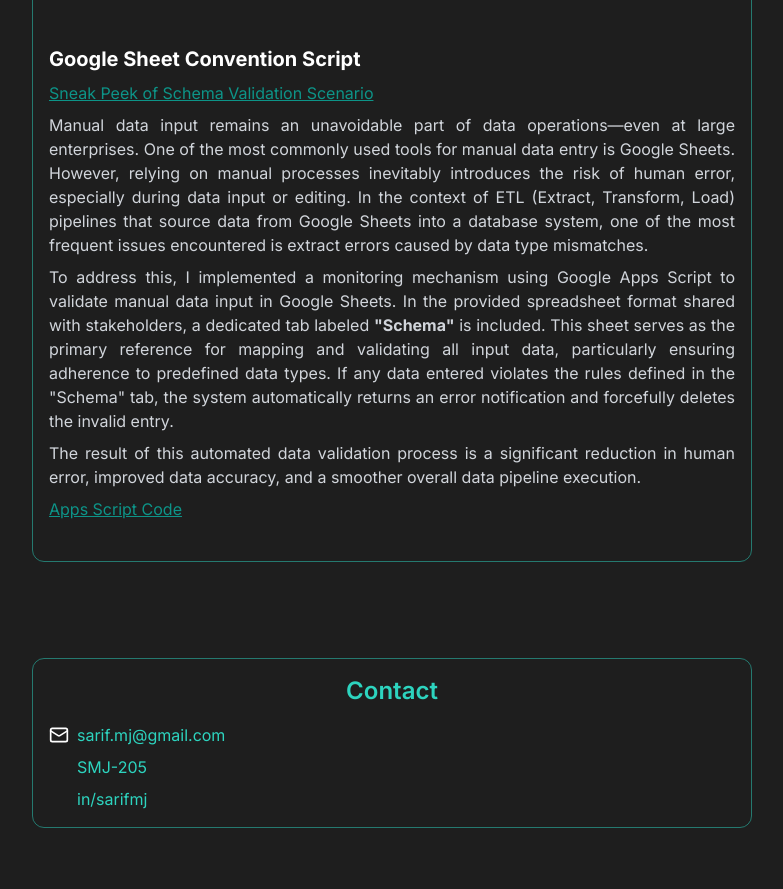
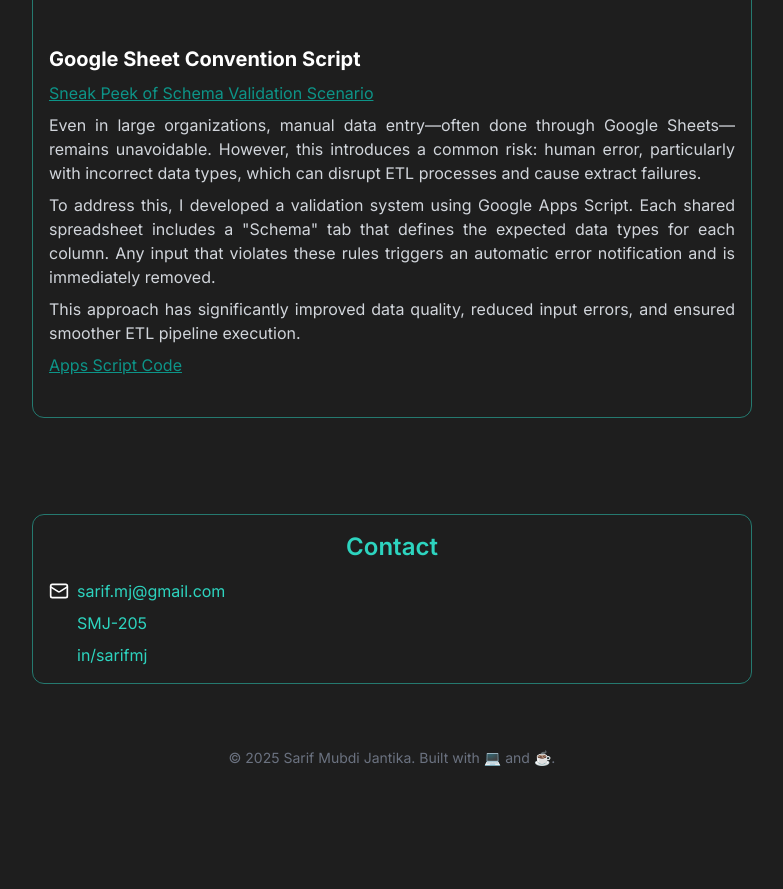
Before and after one commit to SMJ-205/resume, a plain HTML site: page index.html in a window 1280 px wide. Shown: the part 3258-4147 px from the top of the page, without its empty margins (248-1031 px from the left). After the commit the page ends 4066 px from the top, so only its background shows below. Drawn offline with nearby package versions, Linux system fonts and the light colour scheme.

Commit message:
Update index.html

```diff
--- a/index.html
+++ b/index.html
@@ -415,13 +415,13 @@
           <img src="https://github.com/SMJ-205/resume/blob/main/Schema%20Scenario.jpeg?raw=true" alt="Schema Validation" class="w-full h-auto rounded-lg shadow-lg border border-gray-500 mt-2">
         </div>
         <p>
-          Manual data input remains an unavoidable part of data operations—even at large enterprises. One of the most commonly used tools for manual data entry is Google Sheets. However, relying on manual processes inevitably introduces the risk of human error, especially during data input or editing. In the context of ETL (Extract, Transform, Load) pipelines that source data from Google Sheets into a database system, one of the most frequent issues encountered is extract errors caused by data type mismatches.
+          Even in large organizations, manual data entry—often done through Google Sheets—remains unavoidable. However, this introduces a common risk: human error, particularly with incorrect data types, which can disrupt ETL processes and cause extract failures.
         </p>
         <p>
-          To address this, I implemented a monitoring mechanism using Google Apps Script to validate manual data input in Google Sheets. In the provided spreadsheet format shared with stakeholders, a dedicated tab labeled <strong>"Schema"</strong> is included. This sheet serves as the primary reference for mapping and validating all input data, particularly ensuring adherence to predefined data types. If any data entered violates the rules defined in the "Schema" tab, the system automatically returns an error notification and forcefully deletes the invalid entry.
+          To address this, I developed a validation system using Google Apps Script. Each shared spreadsheet includes a "Schema" tab that defines the expected data types for each column. Any input that violates these rules triggers an automatic error notification and is immediately removed.
         </p>
         <p>
-          The result of this automated data validation process is a significant reduction in human error, improved data accuracy, and a smoother overall data pipeline execution.
+This approach has significantly improved data quality, reduced input errors, and ensured smoother ETL pipeline execution.
         </p>
          <button onclick="togglePeek('peek3')" class="mt-2 text-teal-600 underline hover:text-teal-700 transition">
     Apps Script Code
@@ -430,7 +430,7 @@
         <div id="peek3" class="hidden transition-all duration-300 ease-in-out">
           <div class="mt-2 bg-gray-900 text-green-200 text-sm p-4 rounded-lg border border-gray-600 overflow-x-auto max-h-96">
             <pre><code>
-// === FULL Apps Script Code ===
+// === BASIC MINIMAL FEATURES Apps Script Code ===
 function onEdit(e) {
   const range = e.range;
   const sheet = range.getSheet();
```
